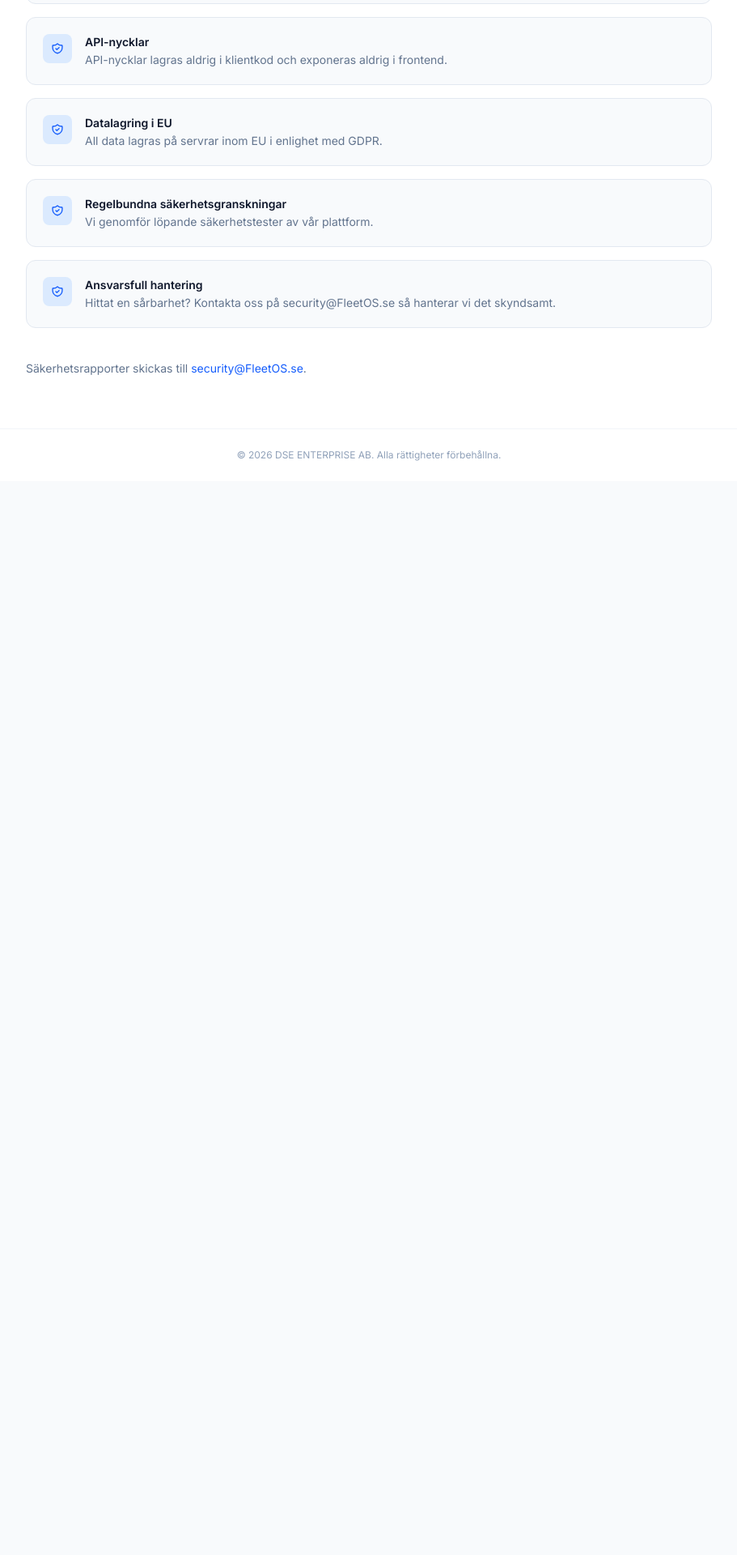
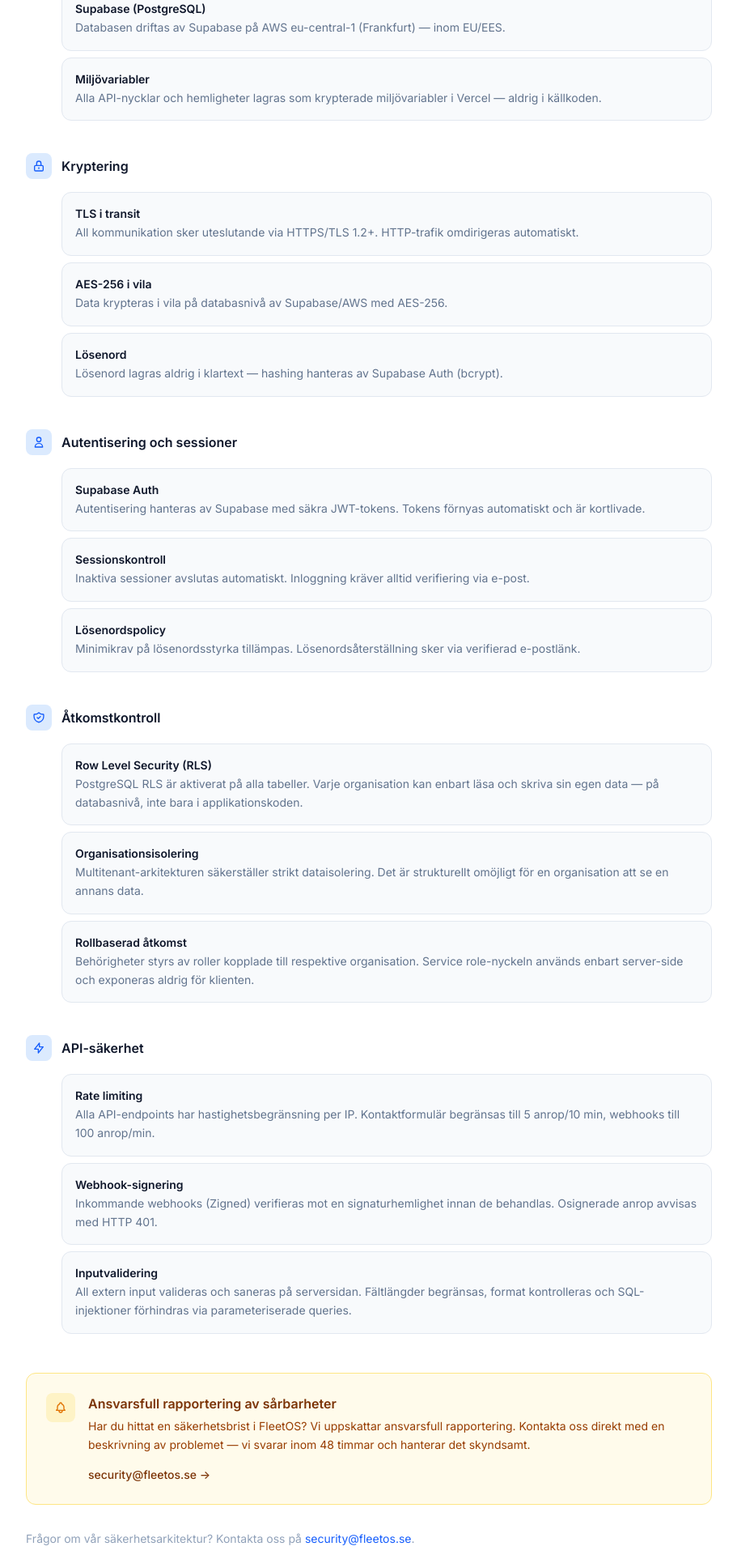
Before and after one commit to DavidWestlundcode/Fleetrent, a Next.js app: page /sakerhet in a window 1280 px wide. Shown: the part 440-2360 px from the top of the page at 81% size, without its empty margins (184-1095 px from the left). Before the commit the page ends 1034 px from the top, so only its background shows below. Built offline with nearby package versions, Linux system fonts and the light colour scheme.

Commit message:
Säkerhet: komplett sida med infrastruktur, kryptering, RLS, API-säkerhet och responsible disclosure

```diff
--- a/src/app/sakerhet/page.tsx
+++ b/src/app/sakerhet/page.tsx
@@ -1,36 +1,116 @@
 import PublicLayout from '@/components/layout/PublicLayout';
+
+const layers = [
+  {
+    icon: (
+      <path strokeLinecap="round" strokeLinejoin="round" d="M8 14v3m4-3v3m4-3v3M3 21h18M3 10h18M3 7l9-4 9 4M4 10h16v11H4V10z" />
+    ),
+    title: 'Infrastruktur',
+    items: [
+      { label: 'Vercel Edge Network', desc: 'Applikationen körs på Vercels globala edge-nätverk med inbyggt DDoS-skydd och automatisk skalning.' },
+      { label: 'Supabase (PostgreSQL)', desc: 'Databasen driftas av Supabase på AWS eu-central-1 (Frankfurt) — inom EU/EES.' },
+      { label: 'Miljövariabler', desc: 'Alla API-nycklar och hemligheter lagras som krypterade miljövariabler i Vercel — aldrig i källkoden.' },
+    ],
+  },
+  {
+    icon: (
+      <path strokeLinecap="round" strokeLinejoin="round" d="M12 15v2m-6 4h12a2 2 0 002-2v-6a2 2 0 00-2-2H6a2 2 0 00-2 2v6a2 2 0 002 2zm10-10V7a4 4 0 00-8 0v4h8z" />
+    ),
+    title: 'Kryptering',
+    items: [
+      { label: 'TLS i transit', desc: 'All kommunikation sker uteslutande via HTTPS/TLS 1.2+. HTTP-trafik omdirigeras automatiskt.' },
+      { label: 'AES-256 i vila', desc: 'Data krypteras i vila på databasnivå av Supabase/AWS med AES-256.' },
+      { label: 'Lösenord', desc: 'Lösenord lagras aldrig i klartext — hashing hanteras av Supabase Auth (bcrypt).' },
+    ],
+  },
+  {
+    icon: (
+      <path strokeLinecap="round" strokeLinejoin="round" d="M16 7a4 4 0 11-8 0 4 4 0 018 0zM12 14a7 7 0 00-7 7h14a7 7 0 00-7-7z" />
+    ),
+    title: 'Autentisering och sessioner',
+    items: [
+      { label: 'Supabase Auth', desc: 'Autentisering hanteras av Supabase med säkra JWT-tokens. Tokens förnyas automatiskt och är kortlivade.' },
+      { label: 'Sessionskontroll', desc: 'Inaktiva sessioner avslutas automatiskt. Inloggning kräver alltid verifiering via e-post.' },
+      { label: 'Lösenordspolicy', desc: 'Minimikrav på lösenordsstyrka tillämpas. Lösenordsåterställning sker via verifierad e-postlänk.' },
+    ],
+  },
+  {
+    icon: (
+      <path strokeLinecap="round" strokeLinejoin="round" d="M9 12l2 2 4-4m5.618-4.016A11.955 11.955 0 0112 2.944a11.955 11.955 0 01-8.618 3.04A12.02 12.02 0 003 9c0 5.591 3.824 10.29 9 11.622 5.176-1.332 9-6.03 9-11.622 0-1.042-.133-2.052-.382-3.016z" />
+    ),
+    title: 'Åtkomstkontroll',
+    items: [
+      { label: 'Row Level Security (RLS)', desc: 'PostgreSQL RLS är aktiverat på alla tabeller. Varje organisation kan enbart läsa och skriva sin egen data — på databasnivå, inte bara i applikationskoden.' },
+      { label: 'Organisationsisolering', desc: 'Multitenant-arkitekturen säkerställer strikt dataisolering. Det är strukturellt omöjligt för en organisation att se en annans data.' },
+      { label: 'Rollbaserad åtkomst', desc: 'Behörigheter styrs av roller kopplade till respektive organisation. Service role-nyckeln används enbart server-side och exponeras aldrig för klienten.' },
+    ],
+  },
+  {
+    icon: (
+      <path strokeLinecap="round" strokeLinejoin="round" d="M13 10V3L4 14h7v7l9-11h-7z" />
+    ),
+    title: 'API-säkerhet',
+    items: [
+      { label: 'Rate limiting', desc: 'Alla API-endpoints har hastighetsbegränsning per IP. Kontaktformulär begränsas till 5 anrop/10 min, webhooks till 100 anrop/min.' },
+      { label: 'Webhook-signering', desc: 'Inkommande webhooks (Zigned) verifieras mot en signaturhemlighet innan de behandlas. Osignerade anrop avvisas med HTTP 401.' },
+      { label: 'Inputvalidering', desc: 'All extern input valideras och saneras på serversidan. Fältlängder begränsas, format kontrolleras och SQL-injektioner förhindras via parameteriserade queries.' },
+    ],
+  },
+];
 
 export default function SakerhetPage() {
   return (
     <PublicLayout title="Säkerhet">
       <p className="text-lg text-slate-500 mb-10">
-        Säkerhet är en grundprincip i hur vi bygger FleetOS — inte ett eftertanke.
+        Säkerhet är inbyggt i varje lager av FleetOS — från infrastruktur till applikationskod. Här beskriver vi hur vi skyddar din data i praktiken.
       </p>
-      <div className="not-prose space-y-4 mb-10">
-        {[
-          { title: 'Krypterad dataöverföring', desc: 'All kommunikation sker via HTTPS/TLS. Data skickas aldrig okrypterat.' },
-          { title: 'Säker autentisering', desc: 'Stöd för starka lösenord och sessionstidsgränser för att skydda ditt konto.' },
-          { title: 'API-nycklar', desc: 'API-nycklar lagras aldrig i klientkod och exponeras aldrig i frontend.' },
-          { title: 'Datalagring i EU', desc: 'All data lagras på servrar inom EU i enlighet med GDPR.' },
-          { title: 'Regelbundna säkerhetsgranskningar', desc: 'Vi genomför löpande säkerhetstester av vår plattform.' },
-          { title: 'Ansvarsfull hantering', desc: 'Hittat en sårbarhet? Kontakta oss på security@FleetOS.se så hanterar vi det skyndsamt.' },
-        ].map(({ title, desc }) => (
-          <div key={title} className="flex gap-4 p-5 bg-slate-50 rounded-xl border border-slate-200">
-            <div className="w-9 h-9 rounded-lg bg-blue-100 flex items-center justify-center shrink-0">
-              <svg className="w-4 h-4 text-blue-600" fill="none" stroke="currentColor" strokeWidth="2" viewBox="0 0 24 24">
-                <path strokeLinecap="round" strokeLinejoin="round" d="M9 12l2 2 4-4m5.618-4.016A11.955 11.955 0 0112 2.944a11.955 11.955 0 01-8.618 3.04A12.02 12.02 0 003 9c0 5.591 3.824 10.29 9 11.622 5.176-1.332 9-6.03 9-11.622 0-1.042-.133-2.052-.382-3.016z" />
-              </svg>
+
+      <div className="not-prose space-y-10 mb-12">
+        {layers.map(({ icon, title, items }) => (
+          <div key={title}>
+            <div className="flex items-center gap-3 mb-4">
+              <div className="w-8 h-8 rounded-lg bg-blue-100 flex items-center justify-center shrink-0">
+                <svg className="w-4 h-4 text-blue-600" fill="none" stroke="currentColor" strokeWidth="2" viewBox="0 0 24 24">
+                  {icon}
+                </svg>
+              </div>
+              <h2 className="text-base font-semibold text-slate-900">{title}</h2>
             </div>
-            <div>
-              <p className="font-semibold text-slate-900 text-sm">{title}</p>
-              <p className="text-sm text-slate-500 mt-0.5">{desc}</p>
+            <div className="space-y-2 pl-11">
+              {items.map(({ label, desc }) => (
+                <div key={label} className="p-4 bg-slate-50 border border-slate-200 rounded-xl">
+                  <p className="text-sm font-semibold text-slate-900 mb-0.5">{label}</p>
+                  <p className="text-sm text-slate-500 leading-relaxed">{desc}</p>
+                </div>
+              ))}
             </div>
           </div>
         ))}
       </div>
-      <p className="text-sm text-slate-500">
-        Säkerhetsrapporter skickas till{' '}
-        <a href="mailto:security@FleetOS.se" className="text-blue-600 hover:underline">security@FleetOS.se</a>.
+
+      {/* Responsible disclosure */}
+      <div className="not-prose p-6 bg-amber-50 border border-amber-200 rounded-xl mb-8">
+        <div className="flex items-start gap-4">
+          <div className="w-9 h-9 rounded-lg bg-amber-100 flex items-center justify-center shrink-0">
+            <svg className="w-4 h-4 text-amber-600" fill="none" stroke="currentColor" strokeWidth="2" viewBox="0 0 24 24">
+              <path strokeLinecap="round" strokeLinejoin="round" d="M15 17h5l-1.405-1.405A2.032 2.032 0 0118 14.158V11a6.002 6.002 0 00-4-5.659V5a2 2 0 10-4 0v.341C7.67 6.165 6 8.388 6 11v3.159c0 .538-.214 1.055-.595 1.436L4 17h5m6 0v1a3 3 0 11-6 0v-1m6 0H9" />
+            </svg>
+          </div>
+          <div>
+            <p className="font-semibold text-amber-900 mb-1">Ansvarsfull rapportering av sårbarheter</p>
+            <p className="text-sm text-amber-800 leading-relaxed mb-3">
+              Har du hittat en säkerhetsbrist i FleetOS? Vi uppskattar ansvarsfull rapportering. Kontakta oss direkt med en beskrivning av problemet — vi svarar inom 48 timmar och hanterar det skyndsamt.
+            </p>
+            <a href="mailto:security@fleetos.se" className="text-sm font-medium text-amber-900 hover:underline">
+              security@fleetos.se →
+            </a>
+          </div>
+        </div>
+      </div>
+
+      <p className="text-sm text-slate-400">
+        Frågor om vår säkerhetsarkitektur? Kontakta oss på{' '}
+        <a href="mailto:security@fleetos.se" className="text-blue-600 hover:underline">security@fleetos.se</a>.
       </p>
     </PublicLayout>
   );
```
